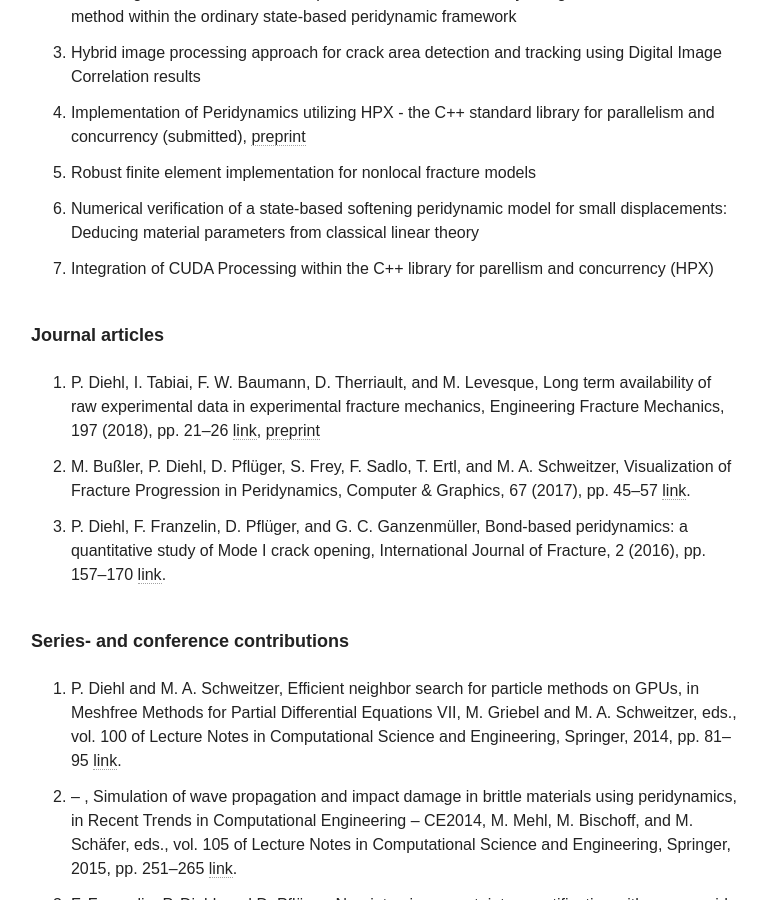
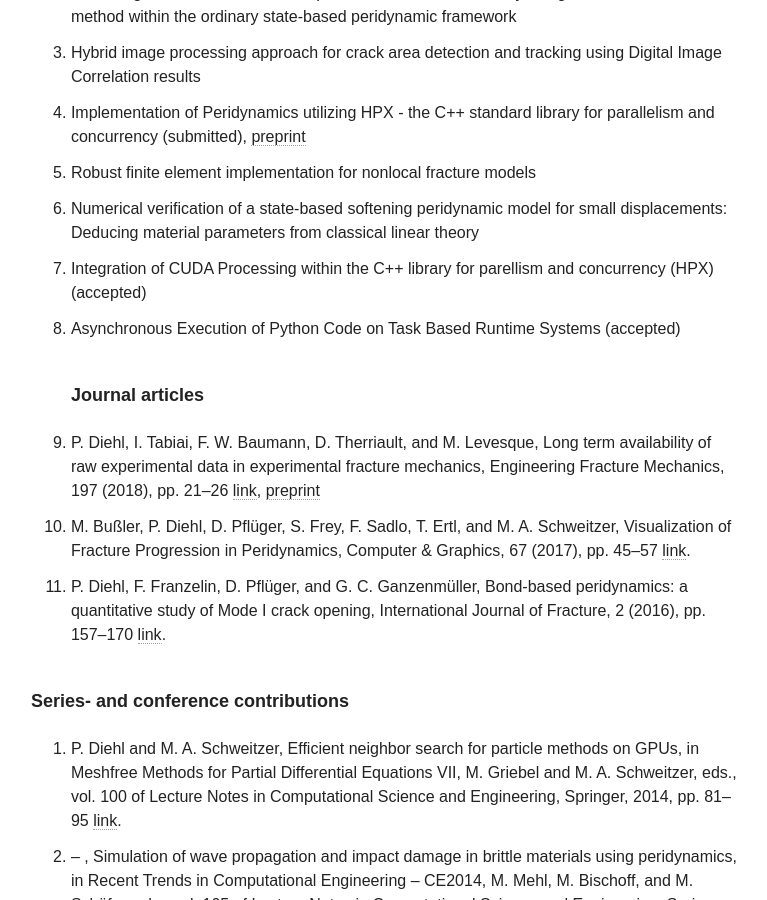
Before and after one commit to diehlpk/diehlpk.github.io, a Jekyll site: the page built from cv/index.md, in a window 1280 px wide and 900 px high, scrolled down 1698 px. Shown: the whole window, without its empty margins (255-1022 px from the left). Built offline with Jekyll 4.4.1, drawn with Linux system fonts in a browser that asks for light colours; nearby versions of some CDN libraries; some web fonts are replaced.

Commit message:
Update CV

```diff
--- a/cv/index.md
+++ b/cv/index.md
@@ -42,8 +42,8 @@ hide: true
 1. Implementation of Peridynamics utilizing HPX - the C++ standard library for parallelism and concurrency (submitted), [preprint](https://arxiv.org/abs/1806.06917)
 1. Robust finite element implementation for nonlocal fracture models
 1. Numerical verification of a state-based softening peridynamic model for small displacements: Deducing material parameters from classical linear theory
-1. Integration of CUDA Processing within the C++ library for parellism and concurrency (HPX)
-
+1. Integration of CUDA Processing within the C++ library for parellism and concurrency (HPX) (accepted)
+1. Asynchronous Execution of Python Code on Task Based Runtime Systems (accepted)
 ###### Journal articles
 1. P. Diehl, I. Tabiai, F. W. Baumann, D. Therriault, and M. Levesque, Long
 term availability of raw experimental data in experimental fracture mechanics, Engineering
```
